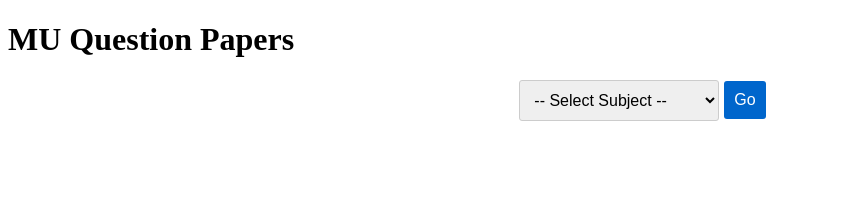
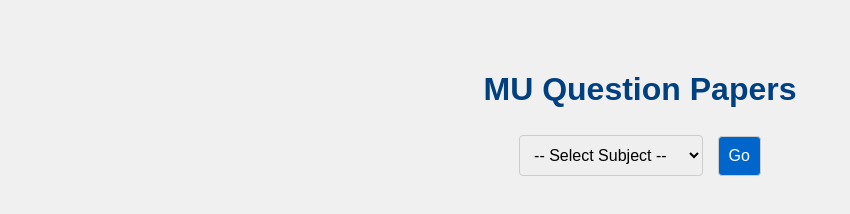
Before and after one commit to lawguru/qpaper, a plain HTML site: page index.html in a window 1280 px wide. Shown: the whole page, without its empty margins (0-850 px from the left). Drawn offline with Linux system fonts and the light colour scheme.

Commit message:
Update style.css

```diff
--- a/style.css
+++ b/style.css
@@ -1,30 +1,33 @@
-.search-bar {
-  display: flex;
-  justify-content: center;
-  align-items: center;
-  margin-top: 10px;
+body {
+  font-family: Arial, sans-serif;
+  text-align: center;
+  background: #f0f0f0;
+  margin: 0;
+  padding: 50px 20px;
 }
 
-.search-bar select,
-.search-bar button {
+h1 {
+  color: #004080;
+}
+
+.search-bar {
+  margin-top: 20px;
+}
+
+select, button {
   padding: 10px;
-  font-size: 1em;
-  margin-left: 5px;
-  border-radius: 3px;
+  font-size: 16px;
+  margin: 5px;
+  border-radius: 4px;
   border: 1px solid #ccc;
 }
 
-.search-bar select {
-  min-width: 200px;
-}
-
-.search-bar button {
+button {
   background-color: #0066cc;
   color: white;
-  border: none;
   cursor: pointer;
 }
 
-.search-bar button:hover {
+button:hover {
   background-color: #004080;
 }
```
